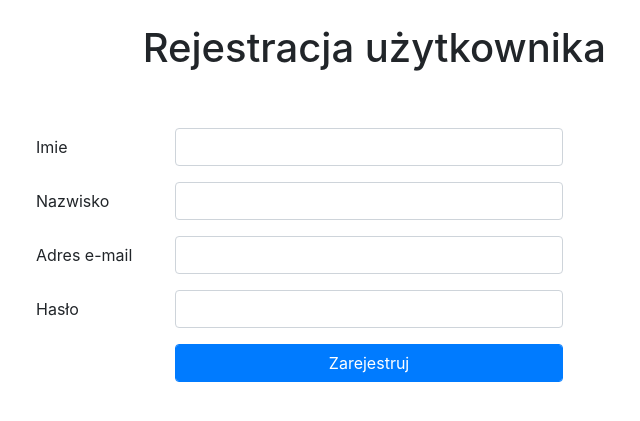
After one commit to Hajcik/BitterTwitt, a Django app: template RestAPI/templates/user_registration.html in a window 1280 px wide. The commit adds this page. Shown: the top 421 px of the page, without its empty margins (308-948 px from the left). Run offline with Django 3.2, Linux system fonts and the light colour scheme; the template is opened without the code that fills it, so the values that code supplies are empty; some libraries are stand-ins or nearby versions.

Commit message:
add registration view with form

```diff
--- /dev/null
+++ b/RestAPI/templates/user_registration.html
@@ -0,0 +1,53 @@
+<link
+  rel="stylesheet"
+  href="https://stackpath.bootstrapcdn.com/bootstrap/4.3.1/css/bootstrap.min.css"
+  integrity="sha384-ggOyR0iXCbMQv3Xipma34MD+dH/1fQ784/j6cY/iJTQUOhcWr7x9JvoRxT2MZw1T"
+  crossorigin="anonymous"
+/>
+<div class="col-lg-8 offset-lg-4 p-4">
+  <h1 class="text-justify">Rejestracja użytkownika</h1>
+</div>
+<form class="col-lg-8 offset-lg-3 p-4" method="post">
+  <div class="text-danger"></div>
+  <div class="form-group row">
+    <div class="col-2">
+      <label class="col-form-label">Imie</label>
+    </div>
+    <div class="col-6">
+      <input class="form-control" />
+    </div>
+    <span class="text-danger"></span>
+  </div>
+  <div class="form-group row">
+    <div class="col-2">
+      <label class="col-form-label">Nazwisko</label>
+    </div>
+    <div class="col-6">
+      <input class="form-control" />
+    </div>
+    <span class="text-danger"></span>
+  </div>
+  <div class="form-group row">
+    <div class="col-2">
+      <label class="col-form-label">Adres e-mail</label>
+    </div>
+    <div class="col-6">
+      <input class="form-control" />
+    </div>
+    <span class="text-danger"></span>
+  </div>
+  <div class="form-group row">
+    <div class="col-2">
+      <label class="col-form-label">Hasło</label>
+    </div>
+    <div class="col-6">
+      <input class="form-control" />
+    </div>
+    <span class="text-danger"></span>
+  </div>
+  <div class="form-group row">
+    <div class="col-6 offset-2">
+      <button type="submit" class="btn btn-primary form-control">Zarejestruj</button>
+    </div>
+  </div>
+</form>
--- a/RestAPI/urls.py
+++ b/RestAPI/urls.py
@@ -2,8 +2,8 @@ from django.urls import path
 from RestAPI import views
 
 urlpatterns = [
-    path('users_view',views.user_list_view),
+    path('users-view',views.user_list_view),
     path('users',views.user_list),
-    path('users/:id',views.user_list),
+    path('user-registration',views.user_registration),
     path('',views.index)
 ]
--- a/RestAPI/views.py
+++ b/RestAPI/views.py
@@ -14,6 +14,9 @@ def user_list_view(request):
 
 def index(request):
     return render(request,"index.html")
+
+def user_registration(request):
+    return render(request,"user_registration.html")
 
 @api_view(['GET', 'POST', 'DELETE'])
 def user_list(request):
```
Also changed, not shown: RestAPI/templates/index.html (+4 -5 lines).
